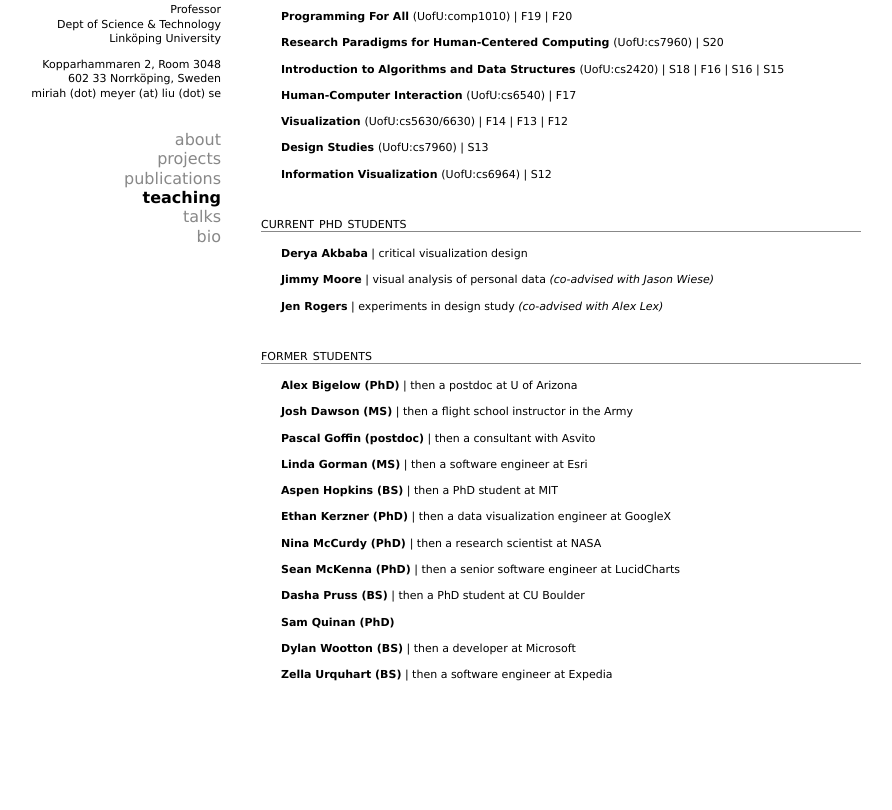
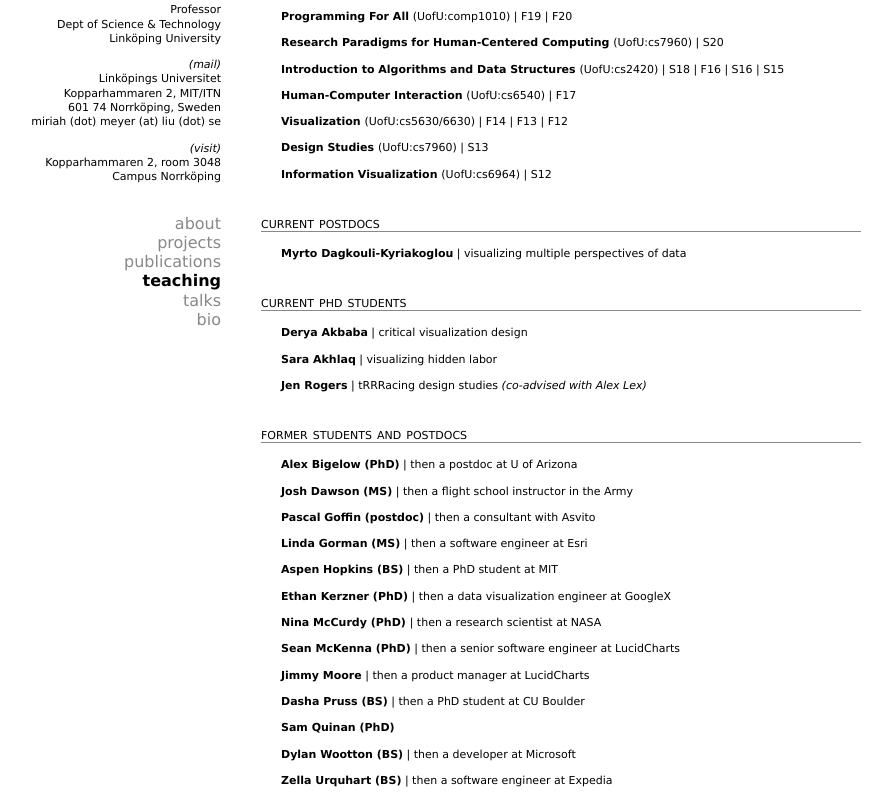
Before and after one commit to miriah/miriah.github.io, a plain HTML site: page teaching/index.html in a window 1280 px wide. Shown: the part 47-857 px from the top of the page, without its empty margins (22-914 px from the left). Before the commit the page ends 800 px from the top, so only its background shows below. Drawn offline with Linux system fonts and the light colour scheme.

Commit message:
Update index.html

```diff
--- a/teaching/index.html
+++ b/teaching/index.html
@@ -20,12 +20,19 @@
 
 
   <p>
-  Kopparhammaren 2, Room 3048</br>
-  602 33 Norrköping, Sweden</br>
+<i>(mail)</i><br/>
+  Linköpings Universitet<br/>
+  Kopparhammaren 2, MIT/ITN</br>
+  601 74 Norrköping, Sweden</br>
 miriah (dot) meyer (at) liu (dot) se <br/>
 </p>
+
+<p>
+<i>(visit)</i><br/>
+  Kopparhammaren 2, room 3048</br>
+  Campus Norrköping</br>
+</p>
 </div>
-
 
 
 <div id="navigate">
@@ -94,24 +101,42 @@ miriah (dot) meyer (at) liu (dot) se <br/>
 
 
 <div id="project_group">
+  <h1> current postdocs</h1>
+
+  <div id="pub">
+<p><a class="nav"
+  href=""><b>Myrto Dagkouli-Kyriakoglou</b>
+  | visualizing multiple perspectives of data</a> </p>
+</div>
+
+
+
+</div>
+
+
+
+<div id="project_group">
   <h1> current phd students</h1>
 
   <div id="pub">
 <p><a class="nav"
-  href="https://vdl.sci.utah.edu/team/akbaba/"><b>Derya Akbaba</b>
+  href="https://gotdairyya.github.io/"><b>Derya Akbaba</b>
   | critical visualization design</a> </p>
 </div>
 
 <div id="pub">
 <p><a class="nav"
-  href="http://vdl.sci.utah.edu/team/moore/"><b>Jimmy Moore</b>
-  | visual analysis of personal data <i>(co-advised with Jason Wiese)</i></a> </p>
+  href=""><b>Sara Akhlaq</b>
+  | visualizing hidden labor</a> </p>
 </div>
+
+
+
 
 <div id="pub">
 <p><a class="nav"
   href="https://vdl.sci.utah.edu/team/rogers/"><b>Jen Rogers</b>
-  | experiments in design study <i>(co-advised with Alex Lex)</i></a> </p>
+  | tRRRacing design studies <i>(co-advised with Alex Lex)</i></a> </p>
 </div>
 
 
@@ -150,7 +175,7 @@ miriah (dot) meyer (at) liu (dot) se <br/>
 
 
 <div id="project_group">
-<h1> former students </h1>
+<h1> former students and postdocs </h1>
 
 <div id="pub">
 <p><a class="nav"
@@ -203,6 +228,12 @@ miriah (dot) meyer (at) liu (dot) se <br/>
 
 <div id="pub">
 <p><a class="nav"
+  href="https://utahjimmy.github.io/"><b>Jimmy Moore</b>
+  | then a product manager at LucidCharts</i></a> </p>
+</div>
+
+<div id="pub">
+<p><a class="nav"
   href=""><b>Dasha Pruss (BS)</b>
   | then a PhD student at CU Boulder</a></p>
 </div>
```
